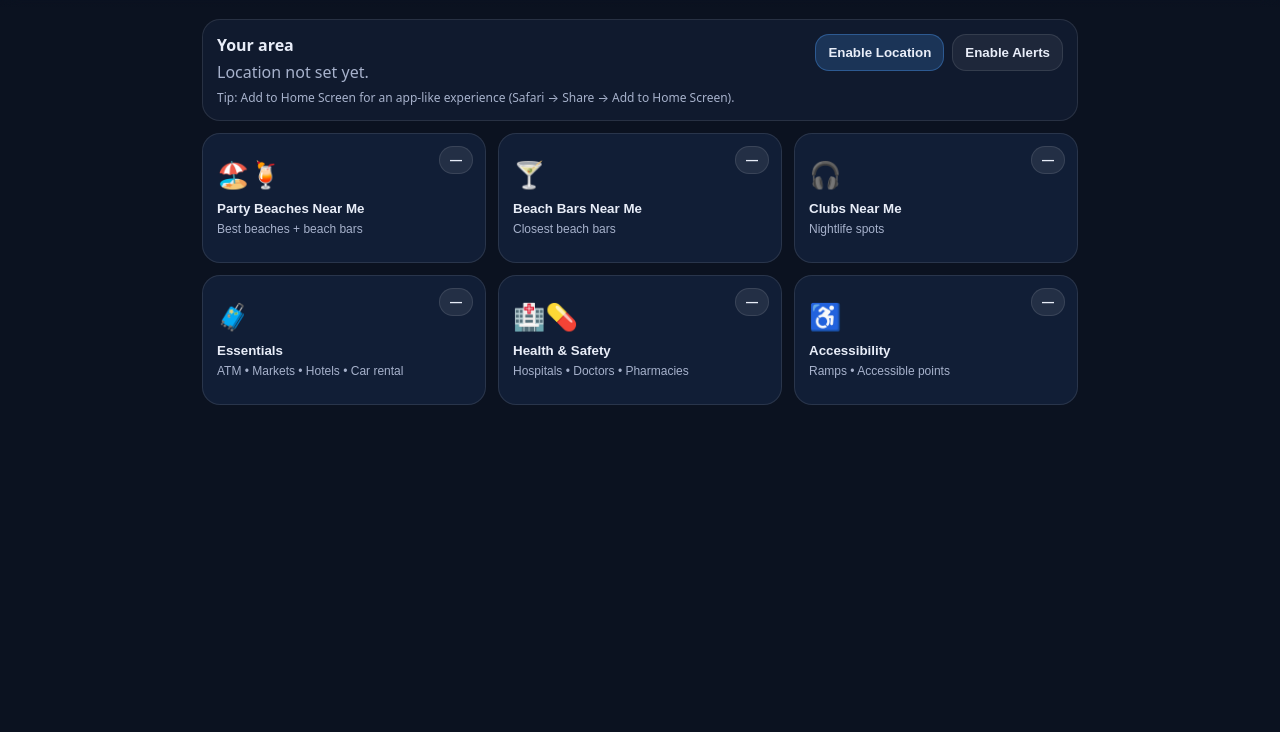
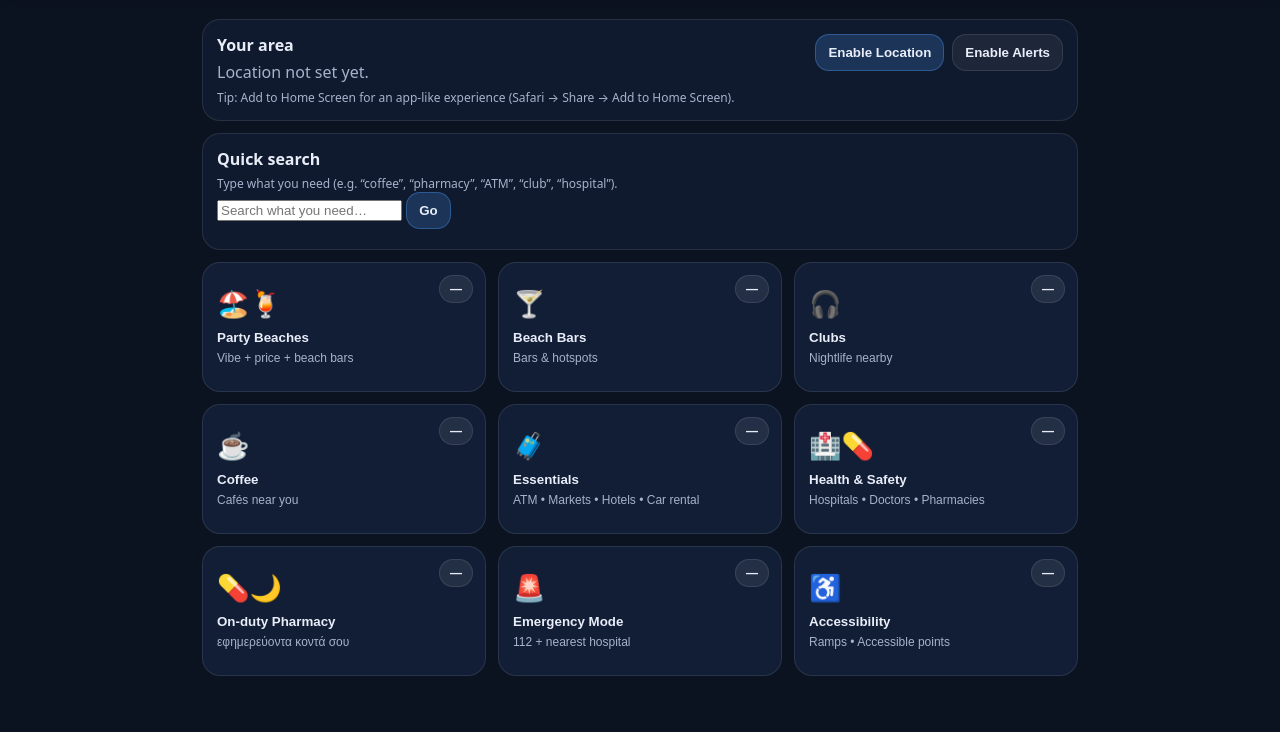
Before and after one commit to pauloskelesidhs-ctrl/Tourism.o, a plain HTML site: page index.html in a window 1280 px wide. Shown: the part 68-800 px from the top of the page. Drawn offline with nearby package versions, Linux system fonts and the light colour scheme; no server answers.

Commit message:
Update title and add quick search section

```diff
--- a/index.html
+++ b/index.html
@@ -1,4 +1,4 @@
-<!doctype html>
+ <!doctype html>
 <html lang="en">
 <head>
   <meta charset="utf-8" />
@@ -6,11 +6,11 @@
   <meta name="theme-color" content="#0b1220" />
   <link rel="manifest" href="manifest.json" />
   <link rel="apple-touch-icon" href="icons/icon-192.png" />
-  <title>Tourist Greece</title>
+  <title>tourism.o</title>
 
   <link rel="stylesheet" href="styles.css" />
 
-  <!-- Leaflet for the mini map (only opens when user taps “Map”) -->
+  <!-- Leaflet for mini map (details page) -->
   <link rel="stylesheet" href="https://unpkg.com/leaflet@1.9.4/dist/leaflet.css"/>
   <script defer src="https://unpkg.com/leaflet@1.9.4/dist/leaflet.js"></script>
 
@@ -18,12 +18,12 @@
 </head>
 <body>
   <header class="topbar">
-    <div class="topbar__title">Tourist Greece</div>
+    <div class="topbar__title">tourism.o</div>
     <div class="topbar__subtitle" id="subtitle">Local-only guide</div>
   </header>
 
   <main class="container">
-    <!-- Permissions / status -->
+    <!-- Location -->
     <section class="panel" id="statusPanel">
       <div class="row">
         <div>
@@ -40,27 +40,45 @@
       </div>
     </section>
 
+    <!-- QUICK SEARCH (between location and sectors) -->
+    <section class="panel">
+      <div class="h">Quick search</div>
+      <div class="p small">Type what you need (e.g. “coffee”, “pharmacy”, “ATM”, “club”, “hospital”).</div>
+      <div class="searchRow">
+        <input id="quickSearch" class="searchInput" placeholder="Search what you need…" />
+        <button class="btn primary" id="btnGo">Go</button>
+      </div>
+      <div class="p small" id="searchHelp"></div>
+    </section>
+
     <!-- HOME MENU (cards) -->
     <section class="grid" id="homeMenu">
       <button class="card" data-view="partyBeaches">
         <div class="card__icon">🏖️🍹</div>
-        <div class="card__title">Party Beaches Near Me</div>
-        <div class="card__sub">Best beaches + beach bars</div>
+        <div class="card__title">Party Beaches</div>
+        <div class="card__sub">Vibe + price + beach bars</div>
         <div class="card__badge" id="badgePartyBeaches">—</div>
       </button>
 
       <button class="card" data-view="beachBars">
         <div class="card__icon">🍸</div>
-        <div class="card__title">Beach Bars Near Me</div>
-        <div class="card__sub">Closest beach bars</div>
+        <div class="card__title">Beach Bars</div>
+        <div class="card__sub">Bars & hotspots</div>
         <div class="card__badge" id="badgeBeachBars">—</div>
       </button>
 
       <button class="card" data-view="clubs">
         <div class="card__icon">🎧</div>
-        <div class="card__title">Clubs Near Me</div>
-        <div class="card__sub">Nightlife spots</div>
+        <div class="card__title">Clubs</div>
+        <div class="card__sub">Nightlife nearby</div>
         <div class="card__badge" id="badgeClubs">—</div>
+      </button>
+
+      <button class="card" data-view="coffee">
+        <div class="card__icon">☕</div>
+        <div class="card__title">Coffee</div>
+        <div class="card__sub">Cafés near you</div>
+        <div class="card__badge" id="badgeCoffee">—</div>
       </button>
 
       <button class="card" data-view="essentials">
@@ -75,6 +93,20 @@
         <div class="card__title">Health & Safety</div>
         <div class="card__sub">Hospitals • Doctors • Pharmacies</div>
         <div class="card__badge" id="badgeHealth">—</div>
+      </button>
+
+      <button class="card" data-view="onduty">
+        <div class="card__icon">💊🌙</div>
+        <div class="card__title">On-duty Pharmacy</div>
+        <div class="card__sub">εφημερεύοντα κοντά σου</div>
+        <div class="card__badge" id="badgeOnDuty">—</div>
+      </button>
+
+      <button class="card" data-view="emergency">
+        <div class="card__icon">🚨</div>
+        <div class="card__title">Emergency Mode</div>
+        <div class="card__sub">112 + nearest hospital</div>
+        <div class="card__badge" id="badgeEmergency">—</div>
       </button>
 
       <button class="card" data-view="access">
@@ -99,7 +131,6 @@
       </div>
 
       <div class="filters" id="filters"></div>
-
       <div class="list" id="list"></div>
     </section>
 
@@ -122,6 +153,18 @@
 
       <div class="p small" id="detailNote"></div>
 
+      <!-- PRICE TRUTH (for party beaches, also shown as editable) -->
+      <div class="panel hidden" id="priceTruthPanel" style="margin-top:12px;">
+        <div class="h">Price truth</div>
+        <div class="p small">What did you pay? (Saved on your device)</div>
+        <div class="searchRow">
+          <input id="sunbedsInput" class="searchInput" placeholder="Sunbeds price (e.g. €40–€80)" />
+          <input id="minSpendInput" class="searchInput" placeholder="Min spend (e.g. €80 pp)" />
+          <button class="btn primary" id="btnSaveTruth">Save</button>
+        </div>
+        <div class="p small" id="truthSaved"></div>
+      </div>
+
       <div class="mapWrap hidden" id="mapWrap">
         <div id="map"></div>
       </div>
```
